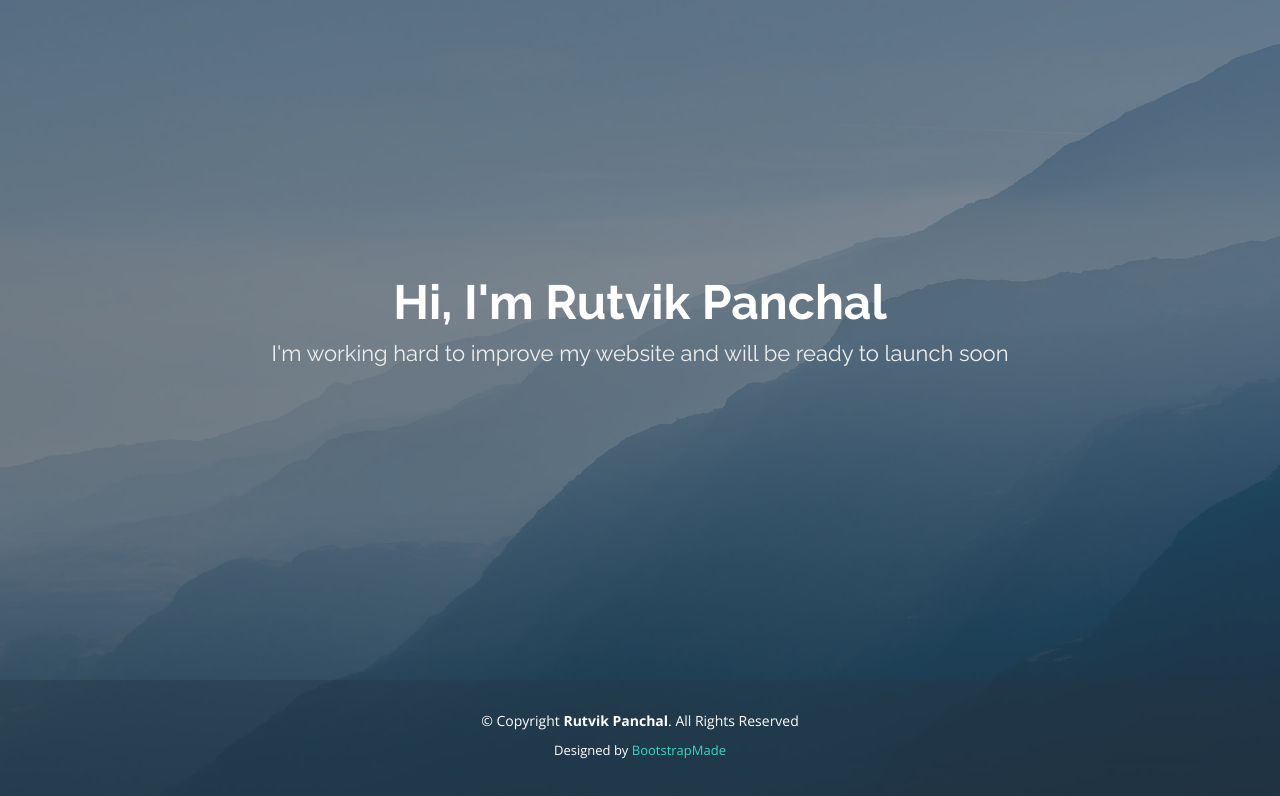
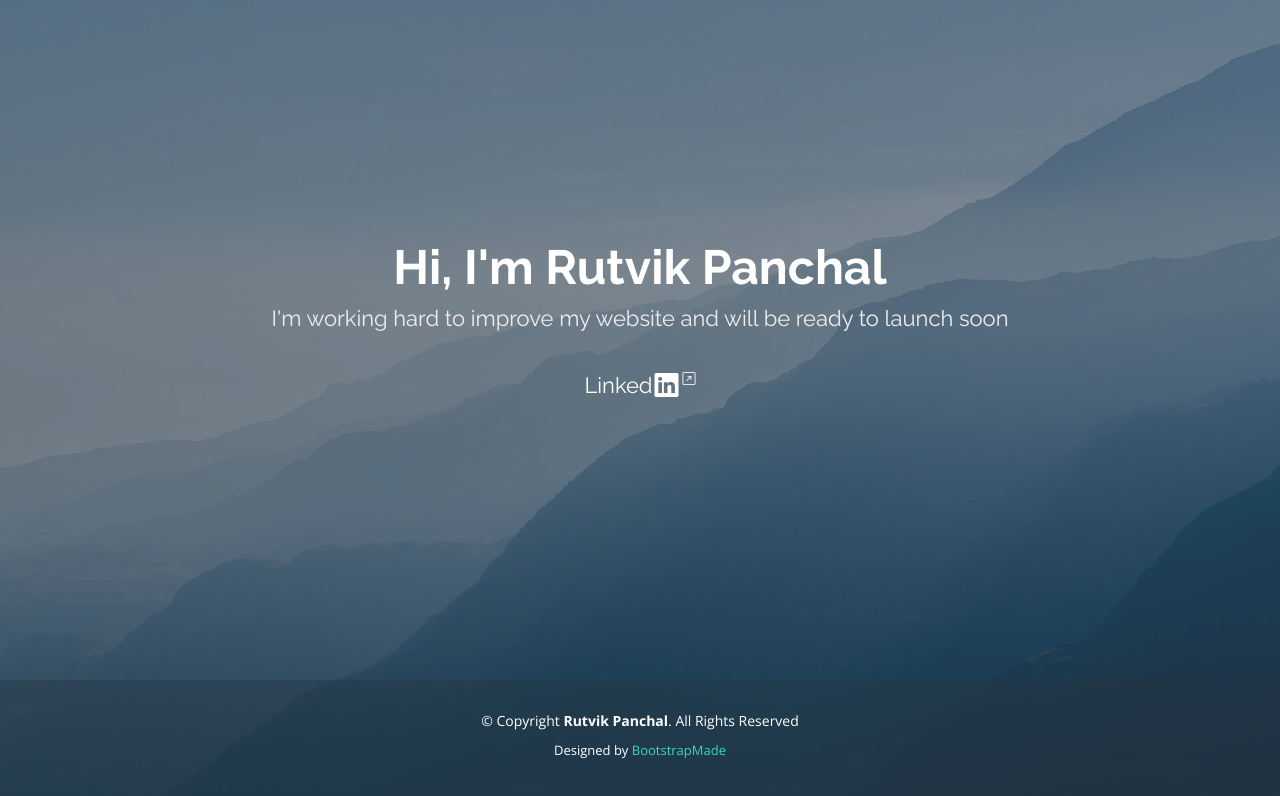
Before and after one commit to RutvikPanchal/Rutvikpanchal.github.io, a plain HTML site: page index.html in a window 1280 px wide. Drawn offline with nearby package versions, Linux system fonts and the light colour scheme.

Commit message:
Added LinkedIn link

```diff
--- a/index.html
+++ b/index.html
@@ -36,7 +36,13 @@
 
       <h1>Hi, I'm Rutvik Panchal</h1>
       <h2>I'm working hard to improve my website and will be ready to launch soon</h2>
-
+      <h2>
+        <a href="https://www.linkedin.com/in/rutvik-panchal-729913160/" target="_blank" style="display: flex;">
+          <span>Linked</span>
+          <i class="bi bi-linkedin" style="margin:0px 4px 0px 2px; font-size: x-large;"></i>
+          <i class="bi bi-arrow-up-right-square" style="font-size: small;"></i>
+        </a>
+      </h2>
     </div>
   </header>
   <!-- End #header -->
--- a/style.css
+++ b/style.css
@@ -33,7 +33,7 @@ body::before {
 }
 
 a {
-  color: #24b7a4;
+  color: #ffffff;
   text-decoration: none;
 }
 
```
